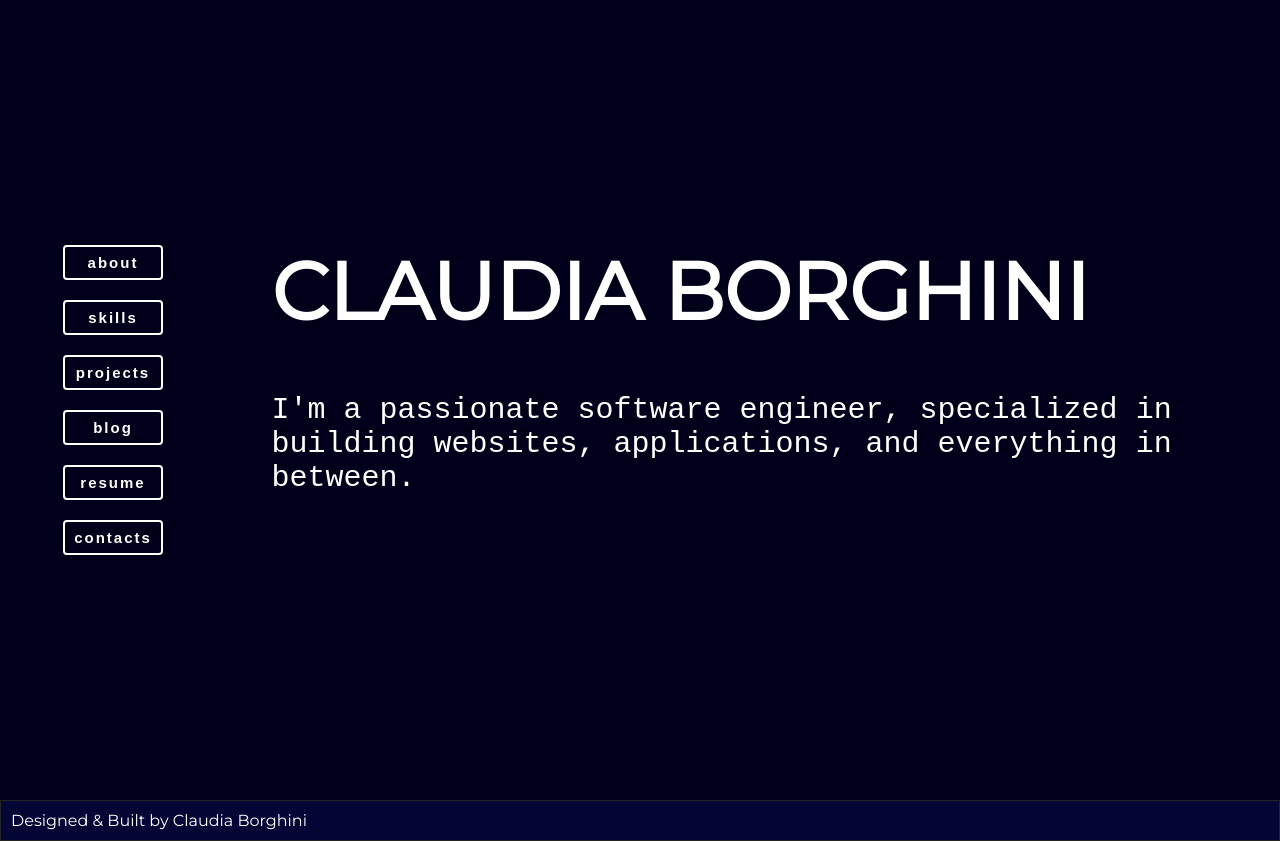
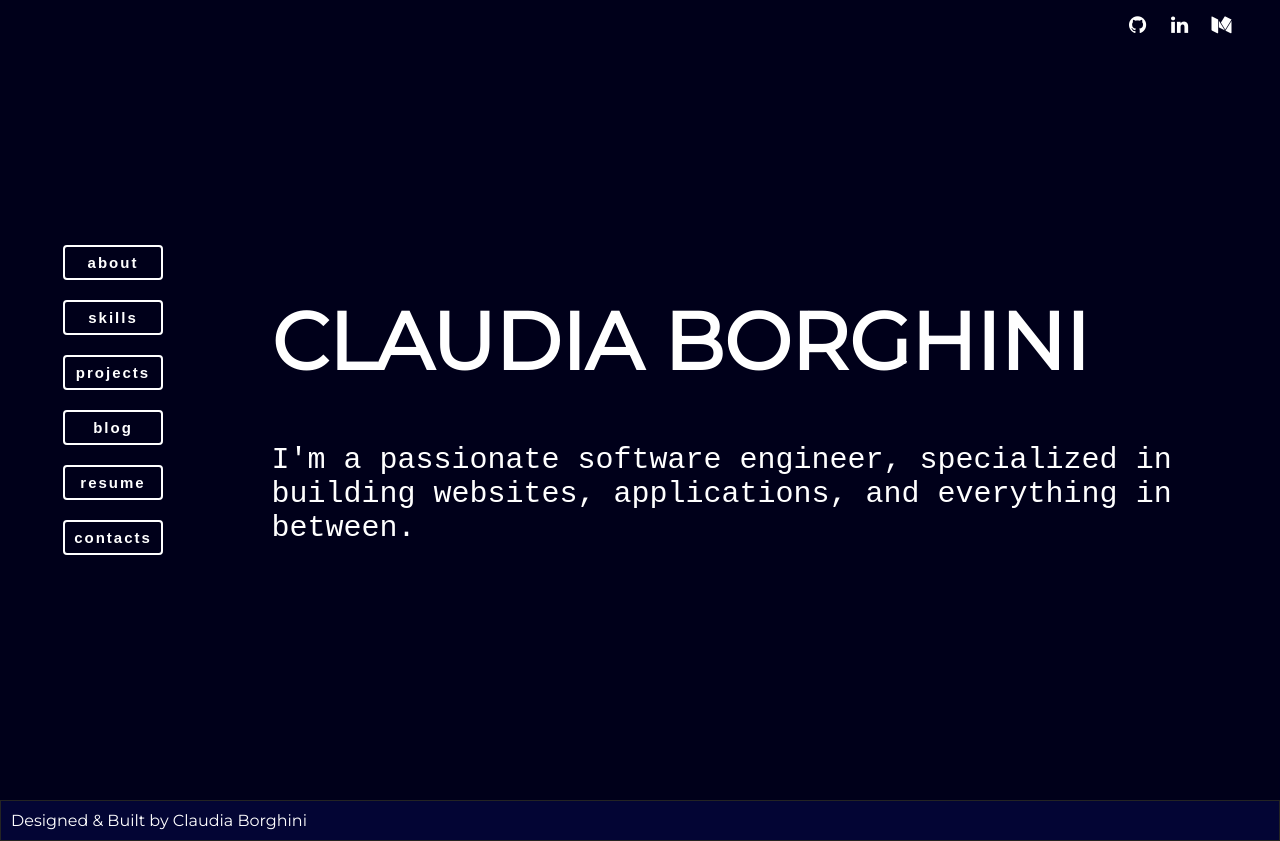
Before and after one commit to ClaFiore/ClaFiore.github.io, a React (Create React App) app: page / in a window 1280 px wide. Built offline with nearby package versions, Linux system fonts and the light colour scheme.

Commit message:
added spring animation for social media icons

```diff
--- a/public/index.html
+++ b/public/index.html
@@ -11,6 +11,9 @@
     />
     <link href="https://fonts.googleapis.com/css2?family=Montserrat&display=swap" rel="stylesheet">
     <link rel="apple-touch-icon" href="%PUBLIC_URL%/logo192.png" />
+    <!-- Add icon library -->
+<link rel="stylesheet" href="https://cdnjs.cloudflare.com/ajax/libs/font-awesome/4.7.0/css/font-awesome.min.css">
+
     <!--
       manifest.json provides metadata used when your web app is installed on a
       user's mobile device or desktop. See https://developers.google.com/web/fundamentals/web-app-manifest/
--- a/src/components/WindowContainer.js
+++ b/src/components/WindowContainer.js
@@ -27,7 +27,7 @@ const WindowContainer = () => {
             <Spring
                 from={{opacity: 0, marginLeft: -500}}
                 to={{opacity:1, marginLeft: 0}}
-                config={{duration: 1200}}
+                config={{duration: 1500}}
             >
             { props => (
                 <div id='menuDiv'>
@@ -42,9 +42,19 @@ const WindowContainer = () => {
             </Spring>
                 <div id='contentDiv'>
                     <div id='introDiv'>
+                    <Spring
+                        from={{opacity: 0, marginRight: -500}}
+                        to={{opacity:1, marginRight: 0}}
+                        config={{duration: 1500}}
+                    >
+                    { props => (
                         <div id='socialIconsDiv'>
-
+                        <a style={props} target="_blank" rel="noopener noreferrer" href="https://github.com/clafiore" class="fa fa-github"></a>
+                        <a style={props} target="_blank" rel="noopener noreferrer" href="https://www.linkedin.com/in/claudia-borghini/" class="fa fa-linkedin"></a>
+                        <a style={props} target="_blank" rel="noopener noreferrer" href="https://claborghini.medium.com/" class="fa fa-medium"></a>
                         </div>
+                        )}
+                        </Spring>
                         <div>
                             <h1 id='claudiaborghiniTitle'>CLAUDIA BORGHINI</h1>
                             <p className='textP'>I'm a passionate software engineer, specialized in building websites, applications, and everything in between.</p>
--- a/src/components/intro.css
+++ b/src/components/intro.css
@@ -17,13 +17,29 @@
       justify-content: flex-end;
   }
 
-  .iconsDivs{
-    background-color: white;
-    border-color: white;
-    width:fit-content;
+  .fa-medium{
+    color: white;
   }
 
-  #gitImg{
-      width: 30%;
+  .fa-github{
+    color: white;
+  }
 
+  .fa-linkedin {
+    color: white;
   }
+
+  .fa {
+    padding: 10px;
+    font-size: 20px;
+    width: 20px;
+    text-align: center;
+    text-decoration: none;
+    margin: 5px 2px;
+    border-radius: 50%;
+  }
+
+  .fa:hover {
+      opacity: 0.7;
+      cursor: pointer;
+  }
```
